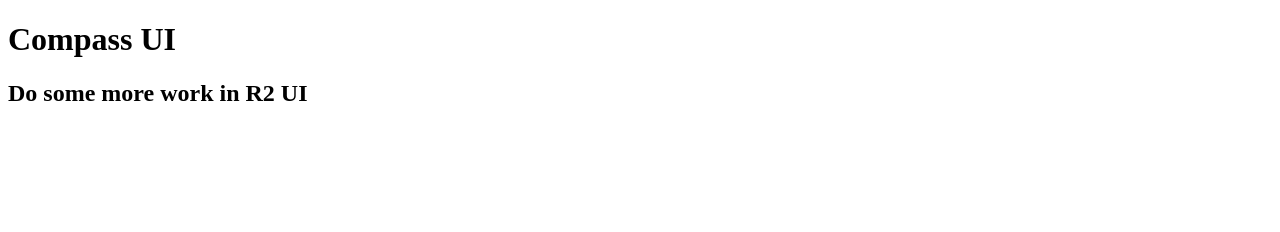
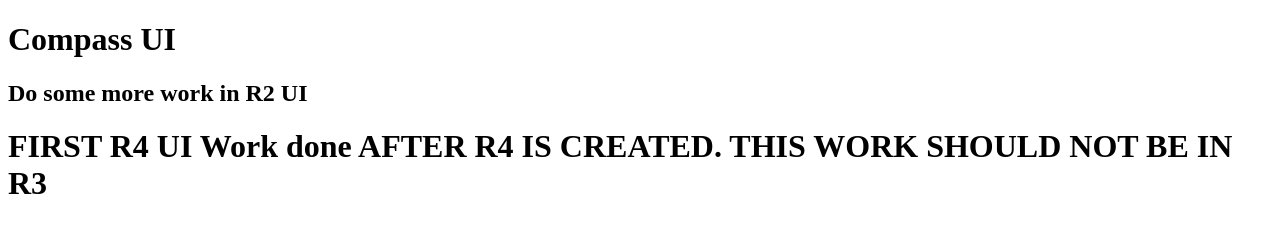
Before and after one commit to Compass-UI/TFVC-TO-GitHub-Compass-R4-R4-UI, a plain HTML site: page index.html in a window 1280 px wide. Drawn offline with Linux system fonts and the light colour scheme.

Commit message:
FIRST R4 UI Work done AFTER R4 IS CREATED. THIS WORK SHOULD NOT BE IN R3
Imported from Changeset 52

```diff
--- a/index.html
+++ b/index.html
@@ -9,5 +9,6 @@
 <body>
     <h1>Compass UI</h1>
     <h2>Do some more work in R2 UI</h2>
+    <h1>FIRST R4 UI Work done AFTER R4 IS CREATED. THIS WORK SHOULD NOT BE IN R3 </h3>
 </body>
 </html>
```
